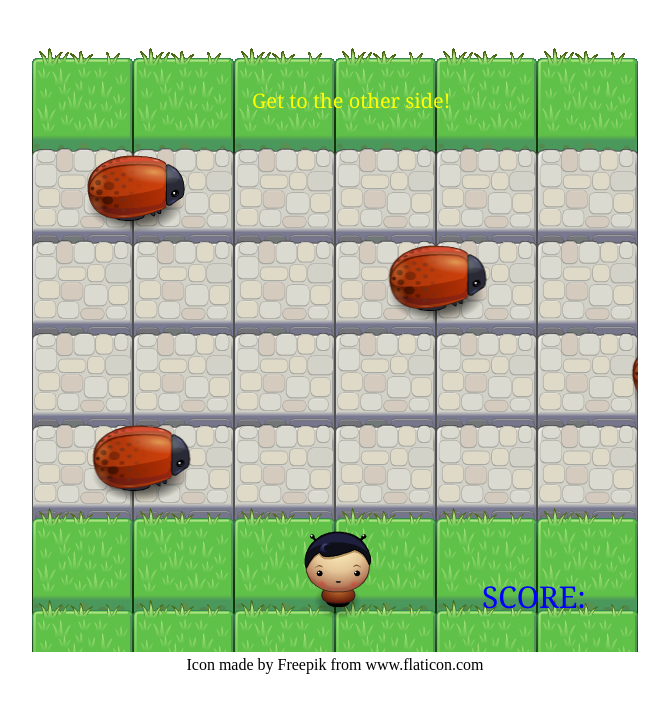
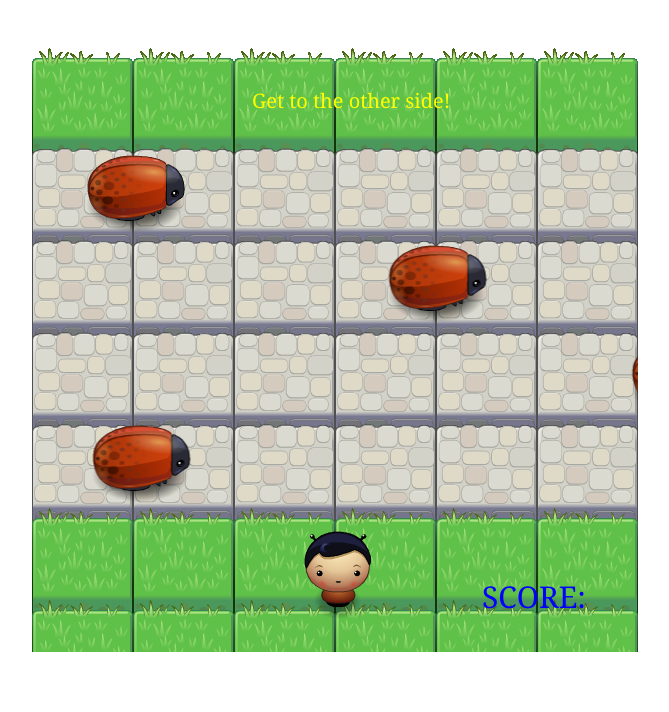
Before and after one commit to kedpak/arcadeGame, a plain HTML site: page index.html in a window 1280 px wide. Shown: the whole page, without its empty margins (305-974 px from the left). Drawn offline with Linux system fonts and the light colour scheme.

Commit message:
remove footer

```diff
--- a/index.html
+++ b/index.html
@@ -13,7 +13,5 @@
 
 </body>
 
-<footer>Icon made by Freepik from www.flaticon.com
 
-</footer>
 </html>
```
